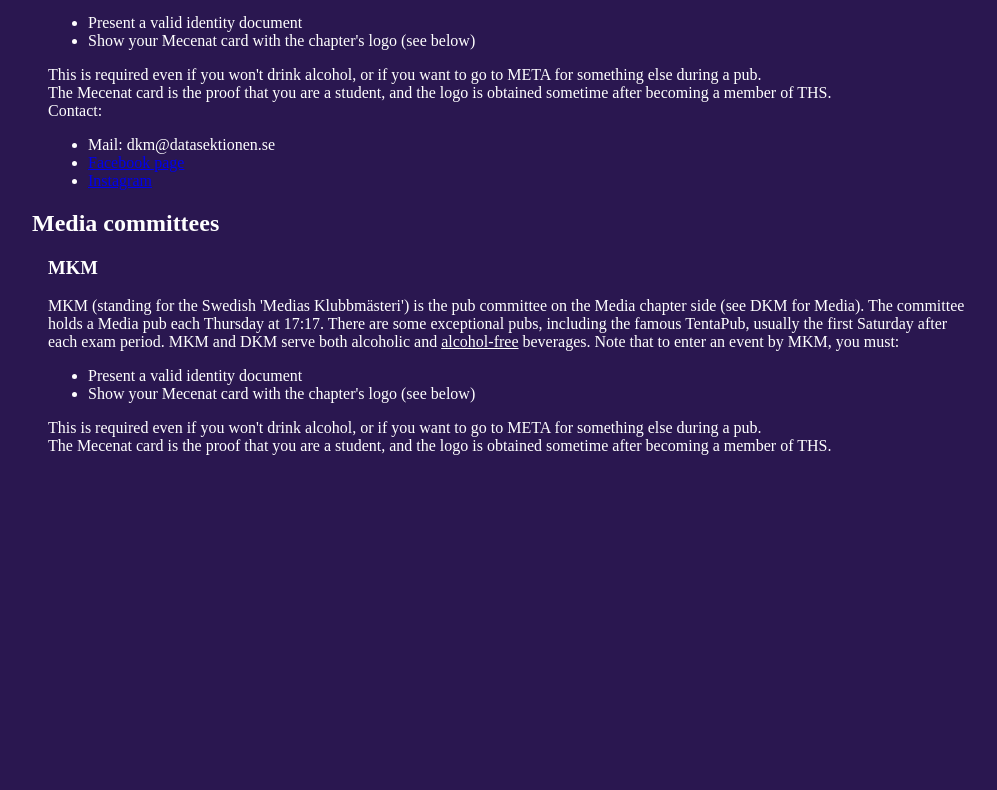
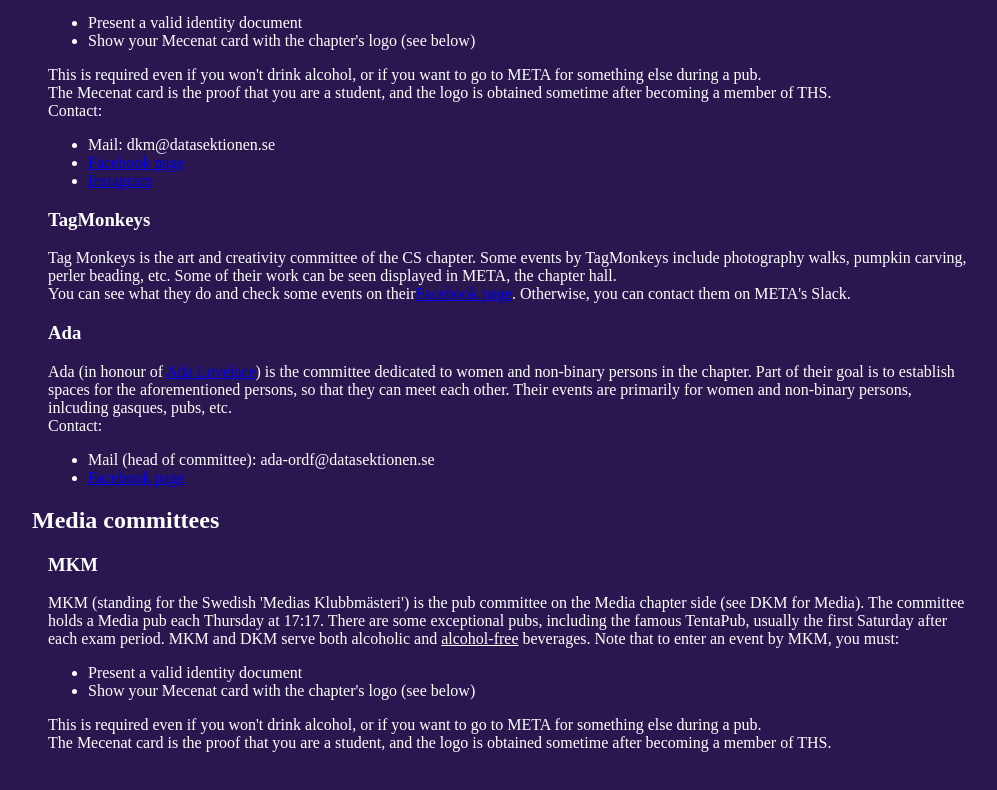
Before and after one commit to datasektionen/metastudent, a React (Create React App) app: page /student-life in a window 1280 px wide. Shown: the part 1135-1925 px from the top of the page, without its empty margins (128-1125 px from the left). Before the commit the page ends 1642 px from the top, so only its background shows below. Built offline with nearby package versions, Linux system fonts and the light colour scheme.

Commit message:
feat: add TagMonkeys and Ada descriptions

```diff
--- a/src/pages/Committees.js
+++ b/src/pages/Committees.js
@@ -23,6 +23,12 @@
 
                 <CommitteeName name={"DKM"}/>
                 <DKM/>
+
+                <CommitteeName name={"TagMonkeys"}/>
+                <TagMonkeys/>
+
+                <CommitteeName name={"Ada"}/>
+                <Ada/>
             </div>
 
             <ChapterBelonging belonging="Media committees"/>
@@ -177,4 +183,36 @@
     )
 }
 
+
+function TagMonkeys() {
+    return (
+        <p>
+            Tag Monkeys is the art and creativity committee of the CS chapter. Some events by TagMonkeys
+            include photography walks, pumpkin carving, perler beading, etc. Some of their work can be seen
+            displayed in META, the chapter hall.
+            <br/>
+            You can see what they do and check some events on their
+            <a href="https://www.facebook.com/pages/Tag-Monkeys/120626214692945?fref=ts">Facebook page</a>.
+            Otherwise, you can contact them on META's Slack.
+        </p>
+    )
+}
+
+function Ada() {
+    return (
+        <p>
+            Ada (in honour of <a href="https://en.wikipedia.org/wiki/Ada_Lovelace">Ada Lovelace</a>) is the committee
+            dedicated to women and non-binary persons in the chapter. Part of their goal is to establish spaces
+            for the aforementioned persons, so that they can meet each other. Their events are primarily for women and
+            non-binary persons, inlcuding gasques, pubs, etc.
+            <br/>
+            Contact:
+            <ul>
+                <li>Mail (head of committee): ada-ordf@datasektionen.se</li>
+                <li><a href="https://www.facebook.com/ADAKTH">Facebook page</a></li>
+            </ul>
+        </p>
+    )
+}
+
 export default Committees;
```
